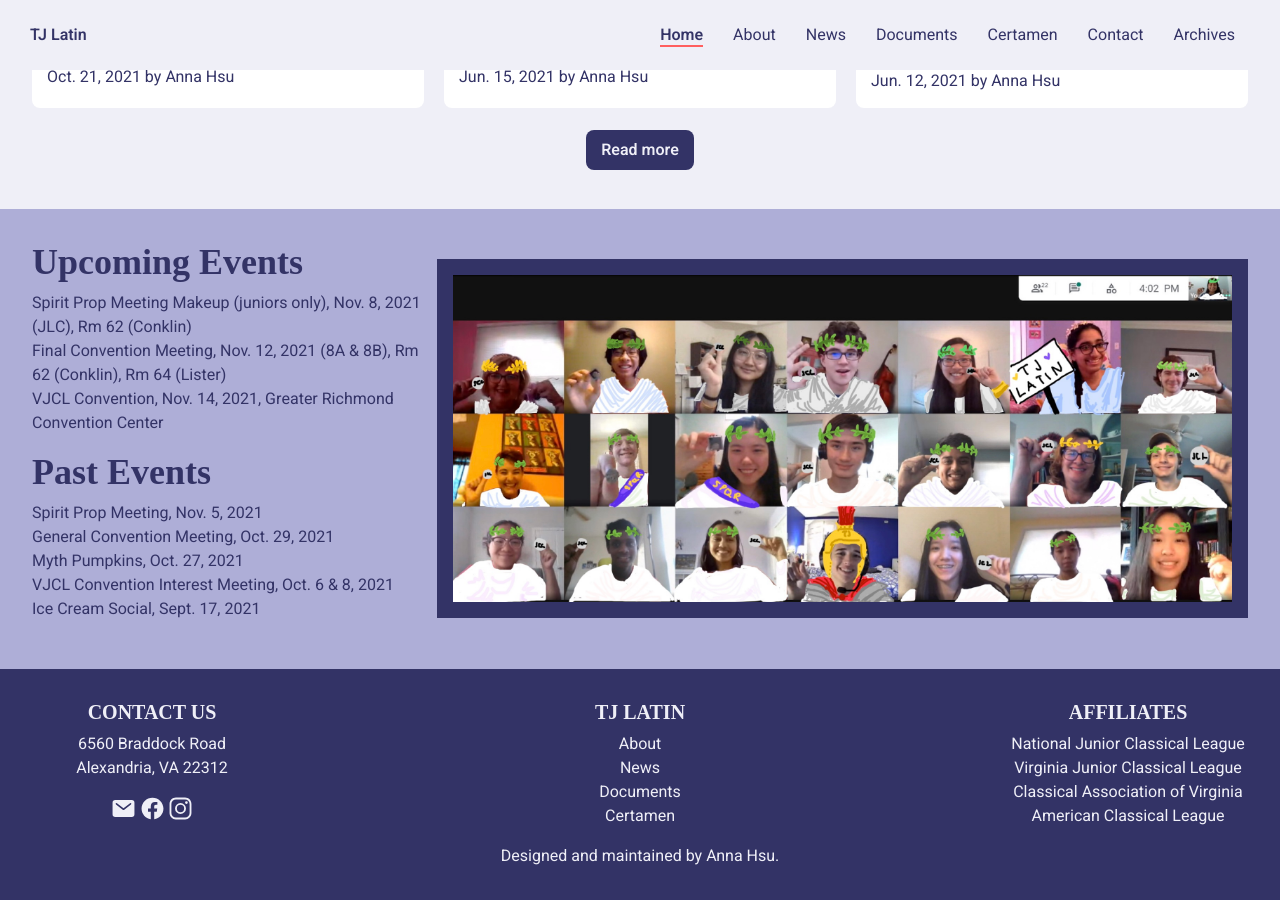
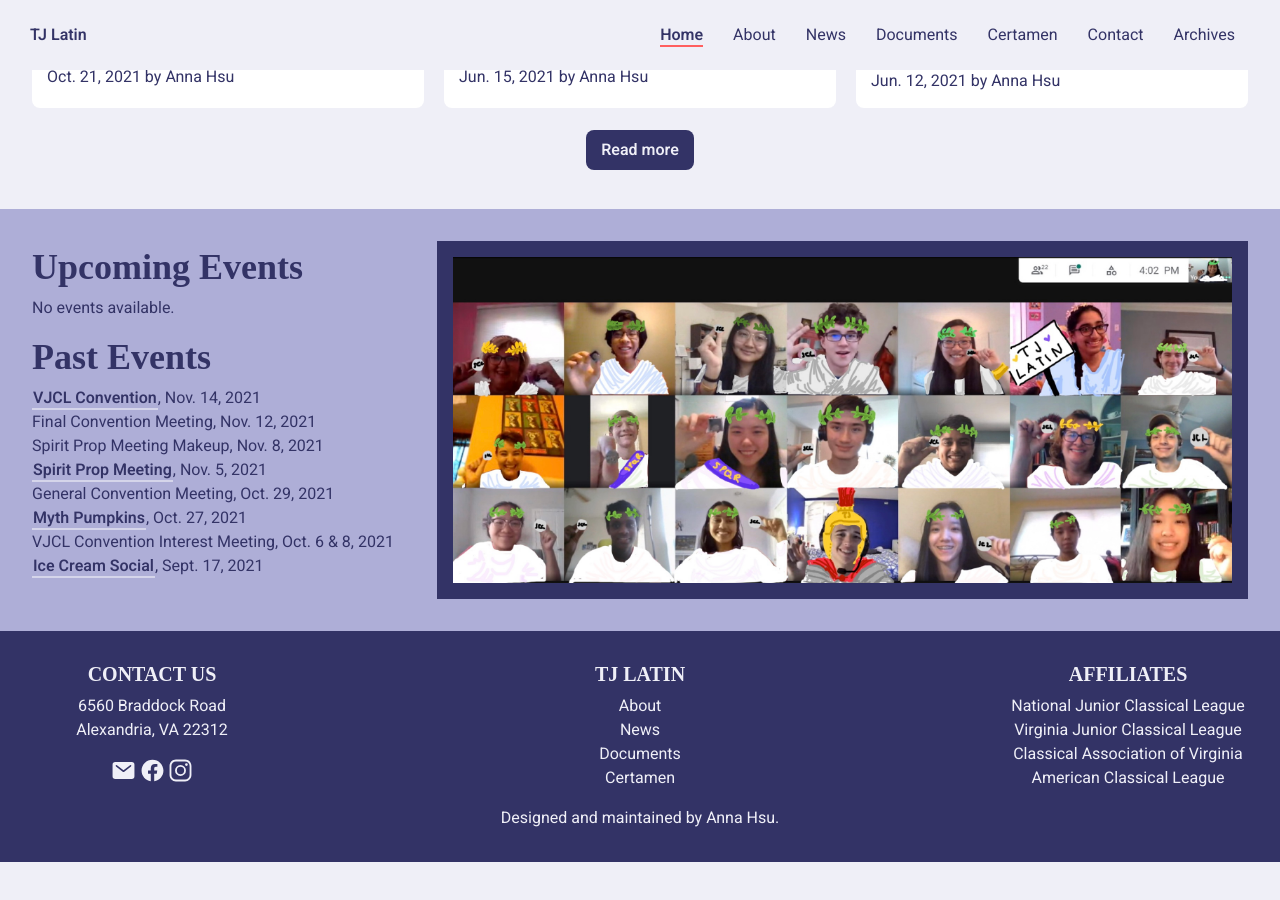
Before and after one commit to TJLatin/website, a Jekyll site: the page built from index.html, in a window 1280 px wide and 900 px high, scrolled down 1172 px. Built offline with Jekyll 4.4.1, drawn with Linux system fonts in a browser that asks for light colours; some web fonts are replaced; after the commit the page ends 2034 px from its top, so only the background shows below that.

Commit message:
updated events and fixed 2020-2021 archive photos (#7)

```diff
--- a/_data/events.yml
+++ b/_data/events.yml
@@ -1,27 +1,27 @@
 upcoming_events:
-  - name: Spirit Prop Meeting Makeup (juniors only)
-    date: Nov. 8, 2021 (JLC)
-    loc: Rm 62 (Conklin)
-  - name: Final Convention Meeting
-    date: Nov. 12, 2021 (8A & 8B)
-    loc: Rm 62 (Conklin), Rm 64 (Lister)
+
+past_events:
   - name: VJCL Convention
     date: Nov. 14, 2021
-    loc: Greater Richmond Convention Center
-
-past_events:
+    link: https://drive.google.com/drive/folders/1-64Dp6vr-DVjRz3zADJO7GA6txJE2V8-?usp=sharing
+  - name: Final Convention Meeting
+    date: Nov. 12, 2021
+    link: none
+  - name: Spirit Prop Meeting Makeup
+    date: Nov. 8, 2021
+    link: none
   - name: Spirit Prop Meeting
     date: Nov. 5, 2021
-    link: none
+    link: https://drive.google.com/drive/folders/1-FNvpGiM1OMHzAcLZ9Gfqa5jxCnrco5m?usp=sharing
   - name: General Convention Meeting
     date: Oct. 29, 2021
     link: none
   - name: Myth Pumpkins
     date: Oct. 27, 2021
-    link: none
+    link: https://drive.google.com/drive/folders/1-Cz8c_xmRr-Da5maDxSyzUQFGznjDwKX?usp=sharing
   - name: VJCL Convention Interest Meeting
     date: Oct. 6 & 8, 2021
     link: none
   - name: Ice Cream Social
     date: Sept. 17, 2021
-    link: none
+    link: https://drive.google.com/drive/folders/1-3p66eAuI6H3A3mH9tgpzI4cQKmQgb_N?usp=sharing
--- a/_data/vjcl.yml
+++ b/_data/vjcl.yml
@@ -32,6 +32,7 @@ faq:
       id: matting
     - question: Do I put my grade level or my Latin level?
       answer: Put your grade level. Graphic Arts is judged based on grade level, instead of Latin level.
+      id: level
   ca:
     - question: Are all Creative Arts events in person?
       answer: All are in person with the exception of Costume Contest, which is virtual with a deadline of Nov. 7.
@@ -48,10 +49,11 @@ faq:
       id: prepare
   misc:
     - question: Is That's Entertainment! happening? Where will it be held?
-      answer: It will be virtual on Nov. 15, and auditions are due by 11:59 P.M. on Nov. 11.
+      answer: That's Entertainment! is being postponed due to a lack of submissions. If we receive more information, we will update this FAQ.
       id: ta
     - question: Am I required to attend a discamus?
       answer: Yes, but we promise it's a lot of fun!
+      id: discamus
 
 links:
   - name: Convention Packet
```
